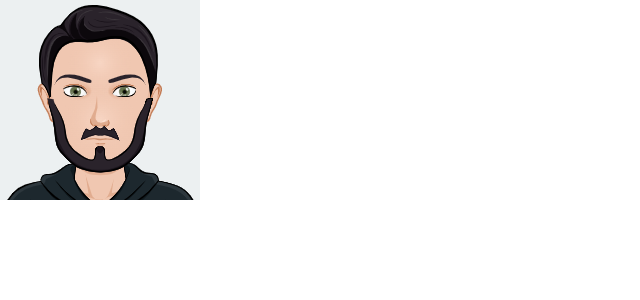
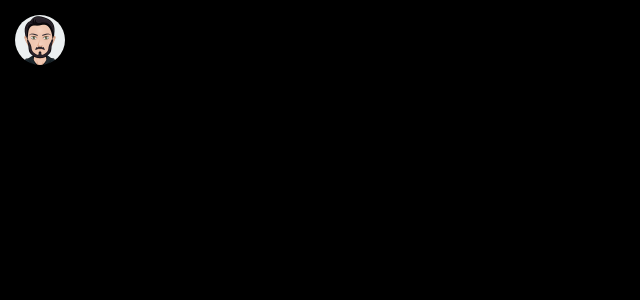
Before and after one commit to Vianney-Gln/porte-folio, a React (Create React App) app: page / in a window 1280 px wide. Shown: the top 300 px of the page, without its empty margins (0-640 px from the left). Built offline with nearby package versions, Linux system fonts and the light colour scheme.

Commit message:
mise en place de l'avatar dans le header

```diff
--- a/src/components/header.jsx
+++ b/src/components/header.jsx
@@ -1,5 +1,7 @@
 import React from "react";
 import avatar from "../images/avatar-vianney-200.png";
+//style
+import "../styles/header.scss";
 
 const Header = () => {
   return (
--- a/src/index.scss
+++ b/src/index.scss
@@ -9,6 +9,8 @@ body {
     sans-serif;
   -webkit-font-smoothing: antialiased;
   -moz-osx-font-smoothing: grayscale;
+  background-color: black;
+  color: white;
 }
 
 code {
--- /dev/null
+++ b/src/styles/header.scss
@@ -0,0 +1,8 @@
+.avatar {
+  padding-left: 15px;
+  padding-top: 15px;
+  img {
+    width: 50px;
+    border-radius: 50%;
+  }
+}
```
